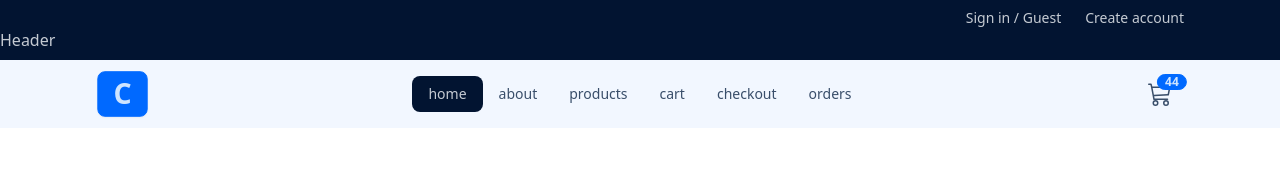
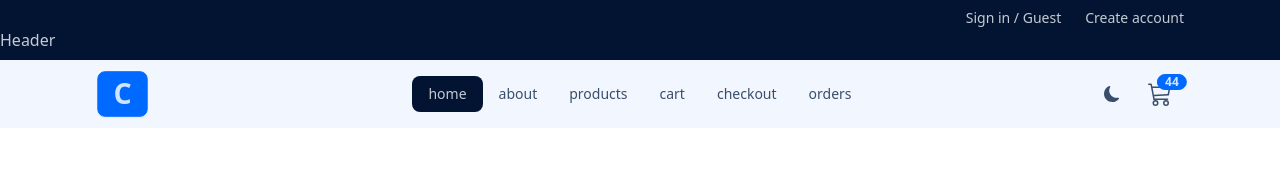
Before and after one commit to omidsdgi/comfy-store, a React (Vite) app: page / in a window 1280 px wide. Shown: the top 176 px of the page. Built offline with nearby package versions, Linux system fonts and the light colour scheme.

Commit message:
fix (Navbar): add theme icon on navbar

```diff
--- a/src/components/Navbar.jsx
+++ b/src/components/Navbar.jsx
@@ -1,9 +1,15 @@
 import {FaBarsStaggered} from "react-icons/fa6";
-import {BsCart3} from "react-icons/bs";
+import {BsCart3, BsMoonFill, BsSunFill} from "react-icons/bs";
 import NavLinks from "./NavLinks.jsx";
 import {NavLink} from "react-router-dom";
+import {useState} from "react";
 
 const Navbar = () => {
+    const [theme, setTheme] = useState(false)
+
+    const handleTheme= ()=>{
+        setTheme(!theme)
+    }
     return (
         <section className='bg-base-200'>
             <nav className='navbar align-element'>
@@ -38,6 +44,12 @@ const Navbar = () => {
                     </ul>
                 </div>
                 <div className="navbar-end">
+                    {/*THEME SETUP*/}
+                    <label className='swap swap-rotate'>
+                        <input type="checkbox" onChange={handleTheme}/>
+                        <BsSunFill className="swap-on h-4 w-4" />
+                        <BsMoonFill className='swap-off h-4 w-4' />
+                    </label>
                     {/*CART LINK*/}
                     <NavLink
                         to='/cart'
```
Also changed, not shown: src/components/NavLinks.jsx (+4 -4 lines). Lines whose indentation alone changed are shown as unchanged.
